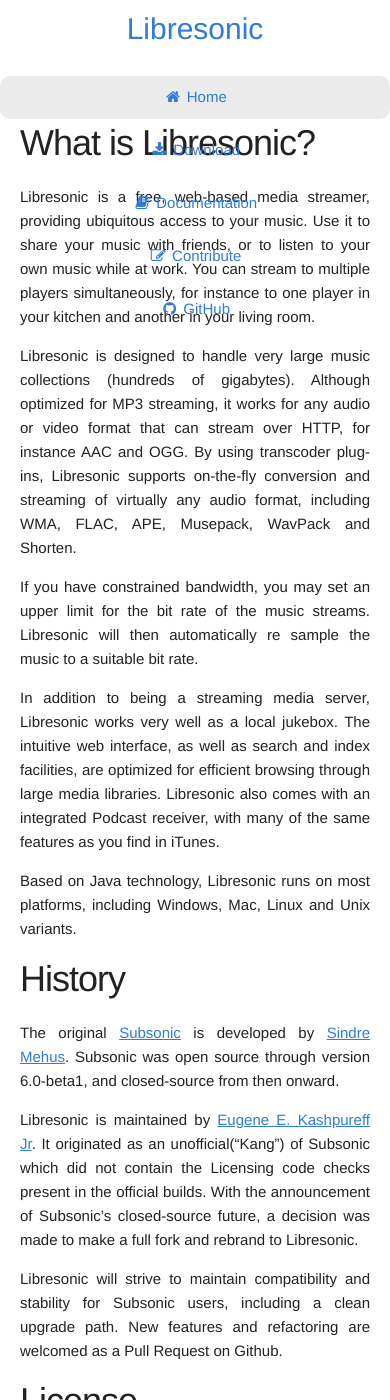
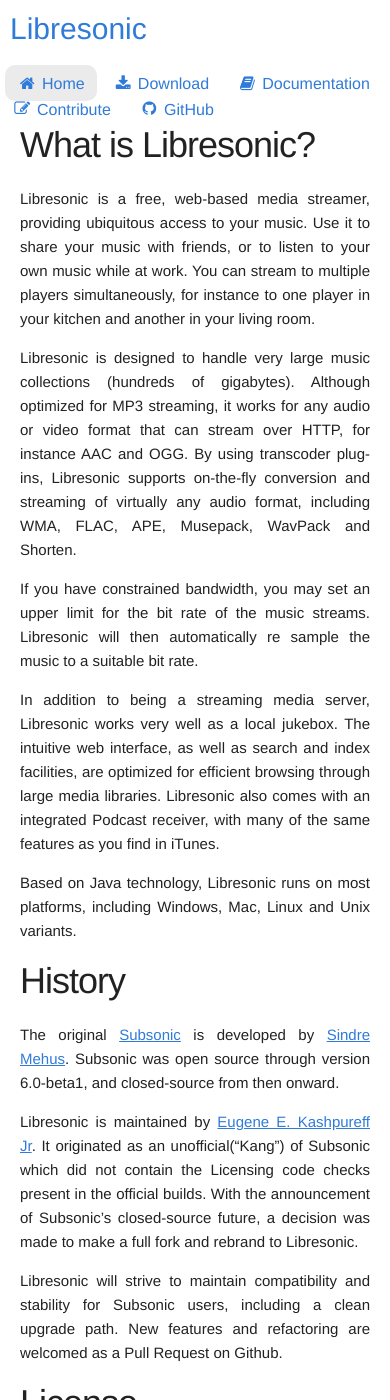
Before and after one commit to airsonic/airsonic.github.io, a Jekyll site: the page built from pages/index.md, in a window 390 px wide and 1400 px high. Built offline with Jekyll 4.4.1, drawn with Linux system fonts in a browser that asks for light colours; our own code applies the rules of GitHub Pages for plain Markdown files.

Commit message:
Remove bad responsive css

```diff
--- a/css/styles.scss
+++ b/css/styles.scss
@@ -252,31 +252,13 @@ HEADER SECTION
         .wrap {
             margin: 0;
             width: 100%;
-            text-align: center;
             .title {
-                float: none;
-                text-align: center;
-                margin: 0;
-                padding: 0.5rem 0;
+                margin-left: 1rem;
             }
-            .menu {
-                float: none;
-                ul {
-                    padding-bottom: 2px;
-                }
-                li {
-                    display: block;
-                    text-align: center;
-                    margin-top: 1rem;
-                    margin-bottom: 1rem;
-                    & + li {
-                        margin: 1rem 1rem;
-                    }
-                }
-                a {
-                    display: block;
-                    font-size: 1.5rem;
-                    border-radius: 1rem;
+            .menu li {
+                margin-left: 0.5rem;
+                & + li {
+                    margin-left: 0rem;
                 }
             }
         }
@@ -495,10 +477,6 @@ DOCS SECTION
     }
 }
 
-//
-// Navgoco
-//
-
 .navgoco li {
     & > a > span {
         float: right;
```
